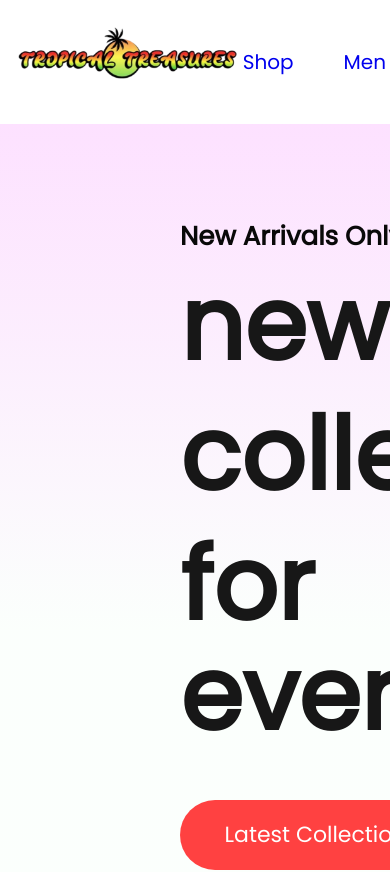
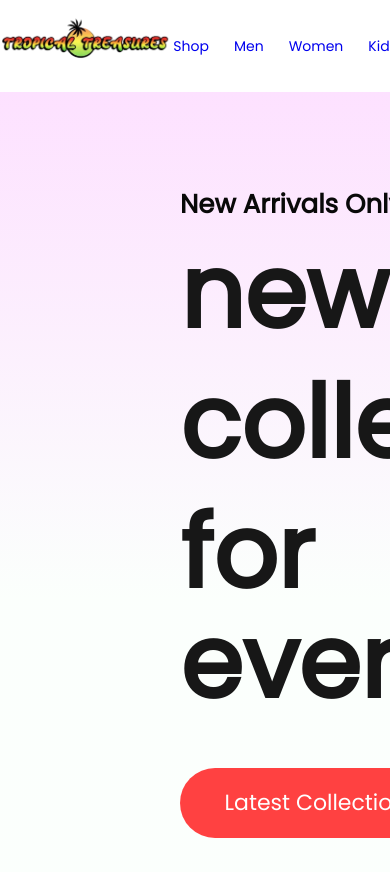
Before and after one commit to Aqueous20/Tropical-Treasures, a React (Create React App) app in the folder tropicaltreasures/: page / in a window 390 px wide. Shown: the top 872 px of the page. Built offline with nearby package versions, Linux system fonts and the light colour scheme.

Commit message:
responsiveness of website
navbar responsiveness

```diff
--- a/tropicaltreasures/src/components/NavBar/NavBar.css
+++ b/tropicaltreasures/src/components/NavBar/NavBar.css
@@ -73,6 +73,66 @@
   color: white;
 }
 
-.menu_link{
+.menu_link {
   text-decoration: none;
 }
+
+.nav_dropdown{
+  display: none;
+}
+
+@media (max-width: 1280px) {
+  .navbar {
+    padding: 12px 50px;
+  }
+  .nav_img {
+    height: 65px;
+  }
+  .nav_menu {
+    gap: 30px;
+    font-size: 16px;
+  }
+  .nav_login-cart {
+    gap: 30px;
+  }
+  .nav_login-cart button {
+    width: 120px;
+    height: 45px;
+    font-size: 16px;
+  }
+  .nav_cart-count{
+    margin-left: -40px;
+    font-size: 12px;
+  }
+}
+
+@media(max-width: 1024px){
+  .navbar{
+    padding: 12px 30px;
+  }
+  .nav_menu{
+    gap: 25px;
+    font-size: 14px;
+  }
+  .nav_login-cart button{
+    width: 80px;
+    height: 35px;
+    font-size: 14px;
+  }
+  .nav_login-cart img{
+    width: 30px;
+  }
+  .nav_cart-count{
+    width: 18px;
+    height: 18px;
+  }
+}
+
+@media(max-width: 800px){
+  .navbar{
+    padding: 10px 0px;
+  }
+  .nav_dropdown{
+
+  }
+}
--- a/tropicaltreasures/src/components/NavBar/NavBar.jsx
+++ b/tropicaltreasures/src/components/NavBar/NavBar.jsx
@@ -1,19 +1,28 @@
-import React, { useContext, useState } from "react";
+import React, { useContext, useRef, useState } from "react";
 import "./NavBar.css";
 import TT from "../assets/TT.png";
 import cart_icon from "../assets/cart_icon.png";
 import { Link } from "react-router-dom";
 import { ShopContext } from "../../context/ShopContext";
+import nav_dropdown from '../assets/nav_dropdown.png'
 
 export const NavBar = () => {
   const [menu, setmenu] = useState("Shop");
   const { getTotalCartItems } = useContext(ShopContext);
+  const menuRef = useRef()
+
+  const dropdown_toggle = (e) => {
+    menuRef.current.classList.toggle('nav_menu-visible');
+    e.target.classList.toggle('open');
+  }
+
   return (
     <div className="navbar">
       <div className="nav_logo">
         <img className="nav_img" src={TT} alt="Binge sake" />
       </div>
-      <ul className="nav_menu">
+      <img onClick={dropdown_toggle} src={nav_dropdown} alt="binge sake" className="nav_dropdown" />
+      <ul ref={menuRef} className="nav_menu">
         <li
           onClick={() => {
             setmenu("shop");
```
Also changed, not shown: 1 other file (tests, documents, lock files or other folders).
